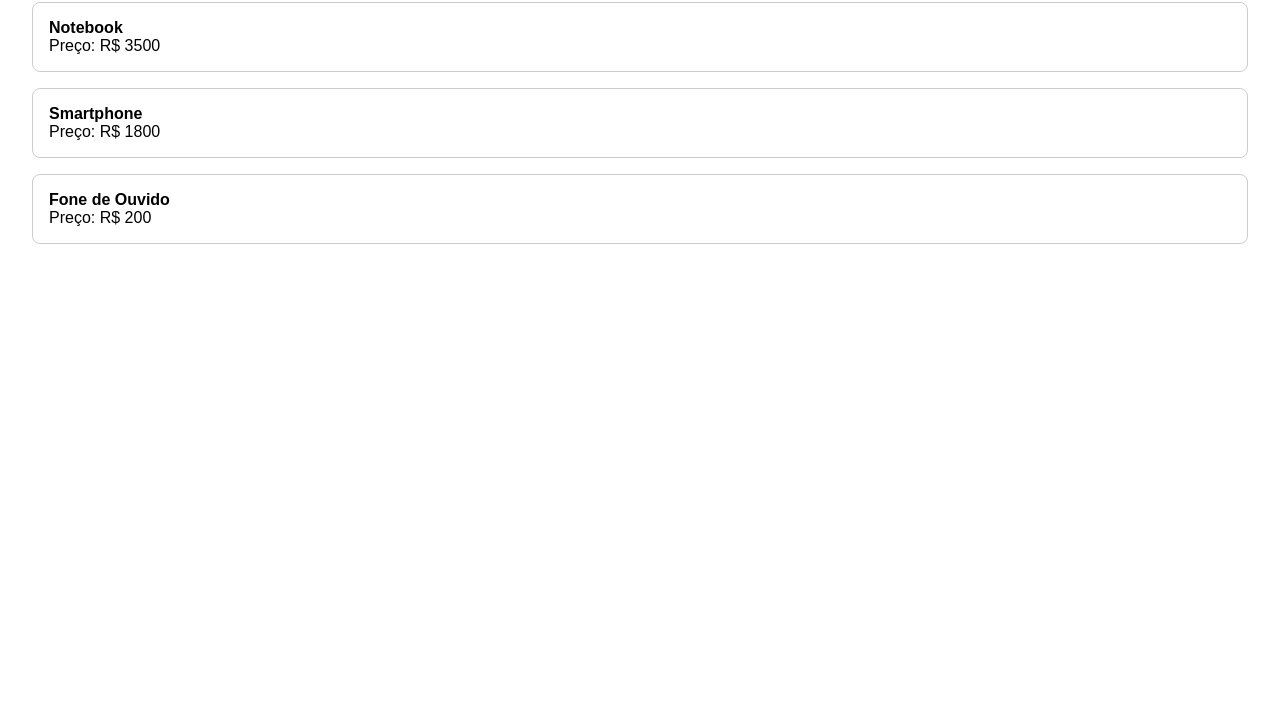
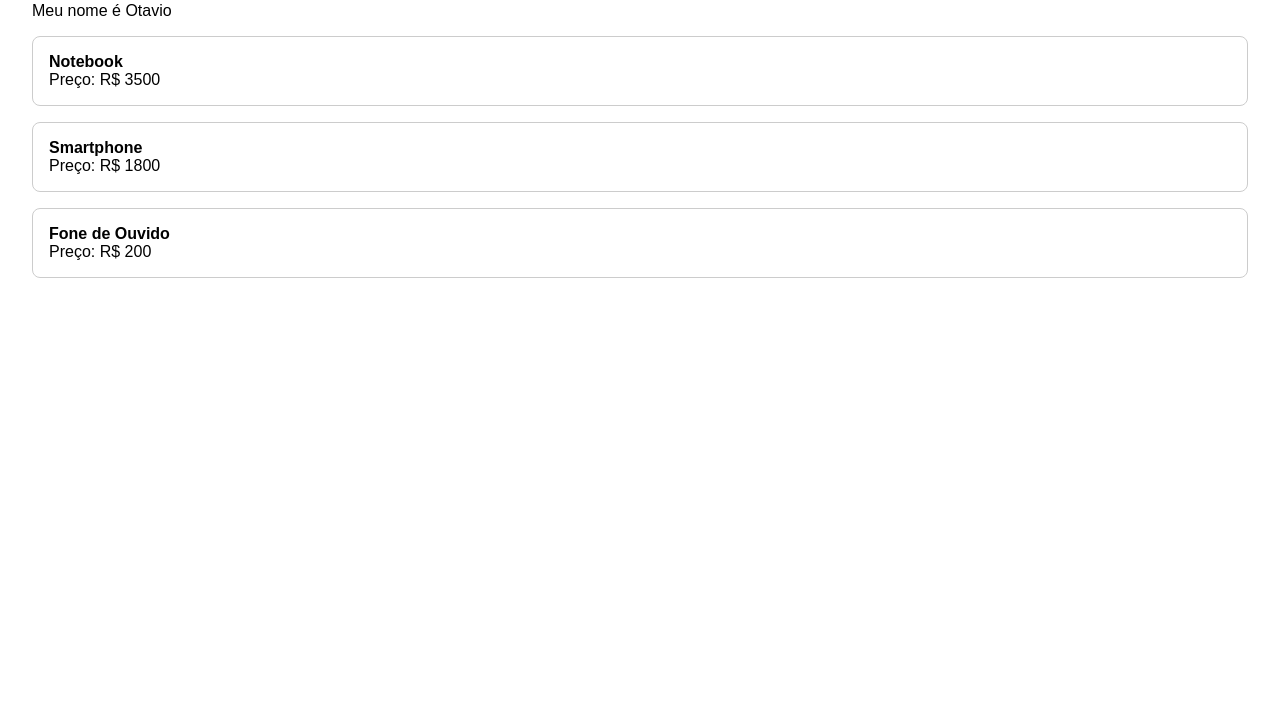
Before and after one commit to OtavioCordeiro/shopnow-catalog, a plain HTML site: page index.html in a window 1280 px wide. Shown: the part 83-800 px from the top of the page. Drawn offline with Linux system fonts and the light colour scheme.

Commit message:
Update index.html

```diff
--- a/index.html
+++ b/index.html
@@ -7,6 +7,7 @@
 </head>
 <body>
   <h1>Catálogo de Produtos</h1>
+  <p> Meu nome é Otavio</p>
   <div id="productList"></div>
   <script src="script.js"></script>
 </body>
```
